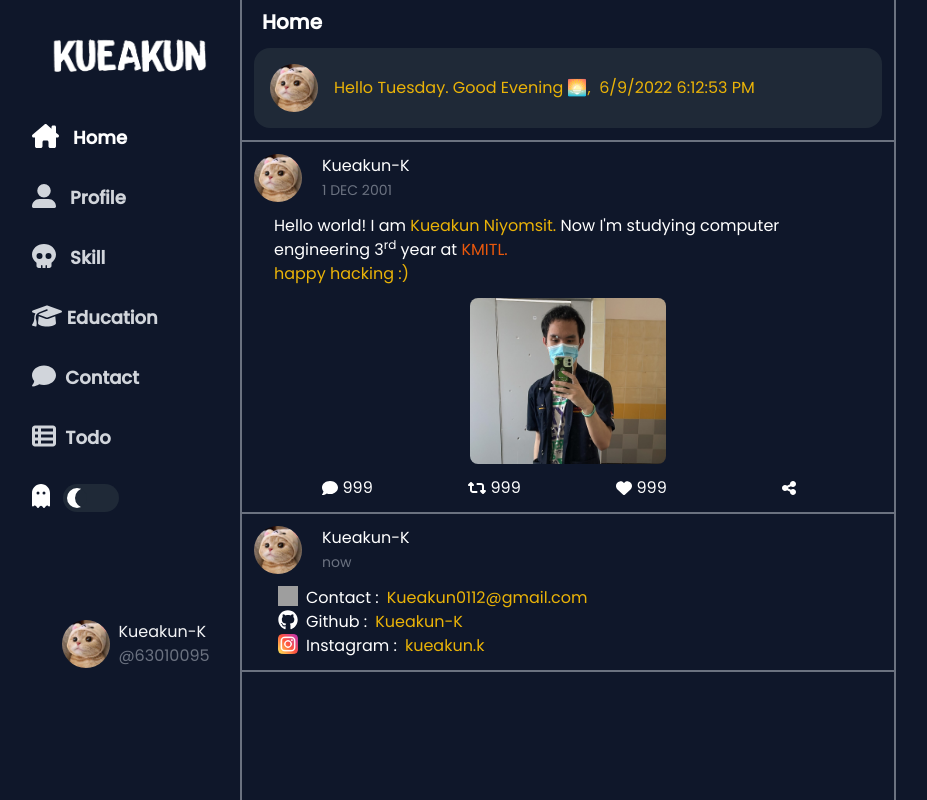
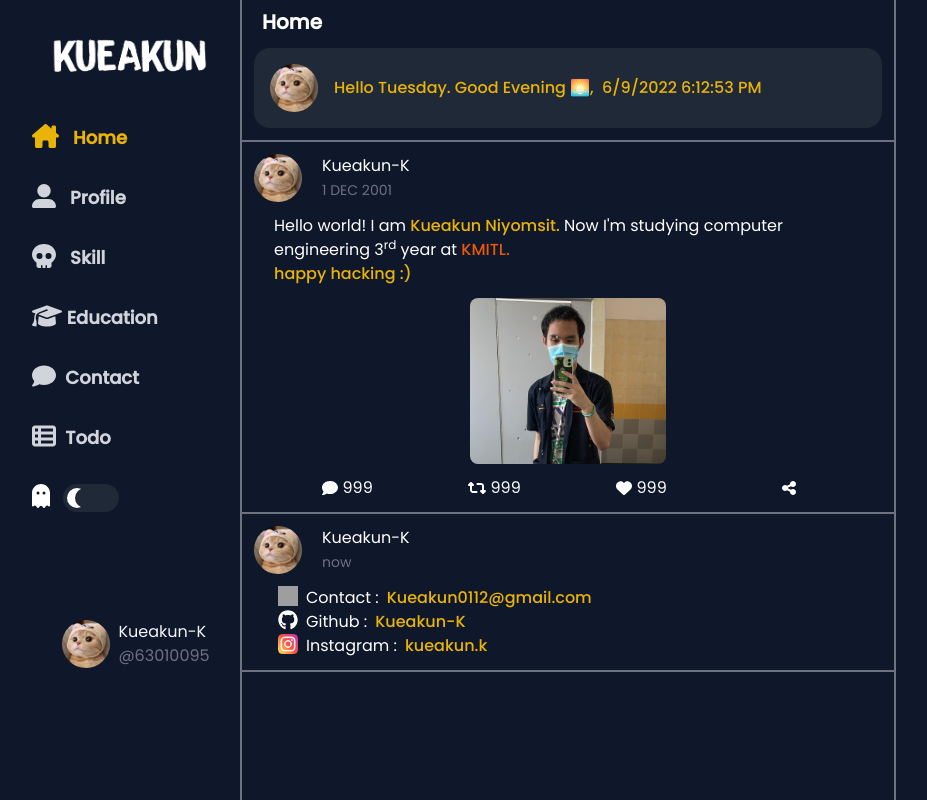
Before and after one commit to Kueakun-K/Kueakun, a React (Create React App) app: page / in a window 1280 px wide. Shown: the whole page, without its empty margins (176-1103 px from the left). Built offline with nearby package versions, Linux system fonts and the light colour scheme; grey boxes are pictures that could not be loaded.

Commit message:
change text-color font-size

```diff
--- a/src/nav/navbar.jsx
+++ b/src/nav/navbar.jsx
@@ -47,7 +47,7 @@ const Navbar = () => {
         <div
           className={`flex justify-center sm:justify-start py-4 hover:transition-all sm:hover:pl-3 ${
             activeIndex === "0"
-              ? "text-black dark:text-white"
+              ? "text-red-500 dark:text-yellow-500"
               : " text-gray-800 sm:hover:text-black dark:text-gray-300 dark:sm:hover:text-white"
           }`}
         >
@@ -69,7 +69,7 @@ const Navbar = () => {
         <div
           className={`flex justify-center sm:justify-start py-4 hover:transition-all sm:hover:pl-3 ${
             activeIndex === "1"
-              ? "text-black dark:text-white"
+              ? "text-red-500 dark:text-yellow-500"
               : " text-gray-800 sm:hover:text-black dark:text-gray-300 dark:sm:hover:text-white"
           }`}
         >
@@ -91,7 +91,7 @@ const Navbar = () => {
         <div
           className={`flex justify-center sm:justify-start py-4 hover:transition-all sm:hover:pl-3 ${
             activeIndex === "2"
-              ? "text-black dark:text-white"
+              ? "text-red-500 dark:text-yellow-500"
               : "text-gray-800 sm:hover:text-black dark:text-gray-300 dark:sm:hover:text-white"
           }`}
         >
@@ -114,7 +114,7 @@ const Navbar = () => {
         <div
           className={`flex justify-center sm:justify-start py-4 hover:transition-all sm:hover:pl-3 ${
             activeIndex === "3"
-              ? "text-black dark:text-white"
+              ? "text-red-500 dark:text-yellow-500"
               : "text-gray-800 sm:hover:text-black dark:text-gray-300 dark:sm:hover:text-white"
           }`}
         >
@@ -136,7 +136,7 @@ const Navbar = () => {
         <div
           className={`flex justify-center sm:justify-start py-4 hover:transition-all sm:hover:pl-3 ${
             activeIndex === "4"
-              ? "text-black dark:text-white"
+              ? "text-red-500 dark:text-yellow-500"
               : "text-gray-800 sm:hover:text-black dark:text-gray-300 dark:sm:hover:text-white"
           }`}
         >
@@ -158,7 +158,7 @@ const Navbar = () => {
         <div
           className={`flex justify-center sm:justify-start py-4 hover:transition-all sm:hover:pl-3 ${
             activeIndex === "5"
-              ? "text-black dark:text-white"
+              ? "text-red-500 dark:text-yellow-500"
               : "text-gray-800 sm:hover:text-black dark:text-gray-300 dark:sm:hover:text-white"
           }`}
         >
--- a/src/pages/home.jsx
+++ b/src/pages/home.jsx
@@ -56,7 +56,7 @@ const Home = () => {
       <div className="p-3 border-b-2 border-gray-500">
         <div className="flex dark:bg-gray-800 bg-gray-300 rounded-2xl">
           <img src={cat} alt="cat" className="w-12 h-12 rounded-full m-4"></img>
-          <div className="flex dark:text-yellow-500 justify-center items-center">
+          <div className="flex font-medium text-orange-500 dark:text-yellow-500 justify-center items-center">
             Hello {day}. {wish} &nbsp;{date} {time}
           </div>
         </div>
@@ -82,10 +82,10 @@ const Home = () => {
         <div className="mb-3 mx-5">
           <span>
             Hello world! I am{" "}
-            <span className="text-yellow-500">Kueakun Niyomsit.</span> Now I'm
+            <span className="font-medium text-orange-500 dark:text-yellow-500">Kueakun Niyomsit.</span> Now I'm
             studying computer engineering 3<sup>rd</sup> year at
-            <span className="text-orange-600"> KMITL.</span> <br />
-            <span className="text-yellow-500"> happy hacking :)</span>
+            <span className="font-medium text-yellow-500 dark:text-orange-600"> KMITL.</span> <br />
+            <span className="font-medium text-orange-500 dark:text-yellow-500"> happy hacking :)</span>
           </span>
         </div>
 
@@ -148,7 +148,7 @@ const Home = () => {
                   setCopy("Copied");
                 }}
                 title={copy}
-                className="text-yellow-500 cursor-pointer"
+                className="font-medium text-orange-500 dark:text-yellow-500 cursor-pointer"
               >
                 Kueakun0112@gmail.com
               </div>
@@ -161,7 +161,7 @@ const Home = () => {
               href="https://github.com/Kueakun-K"
               target="_blank"
               rel="noreferrer"
-              className="text-yellow-500"
+              className="font-medium text-orange-500 dark:text-yellow-500"
             >
               Kueakun-K
             </a>
@@ -173,7 +173,7 @@ const Home = () => {
               href="https://www.instagram.com/kueakun.k/"
               target="_blank"
               rel="noreferrer"
-              className="text-yellow-500"
+              className="font-medium text-orange-500 dark:text-yellow-500"
             >
               kueakun.k
             </a>
```
